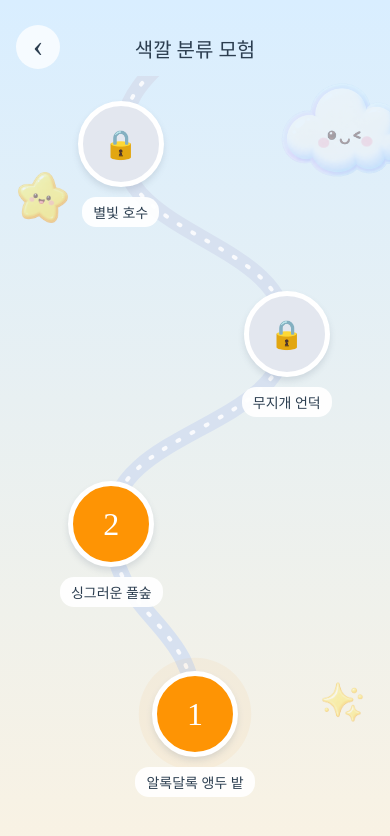
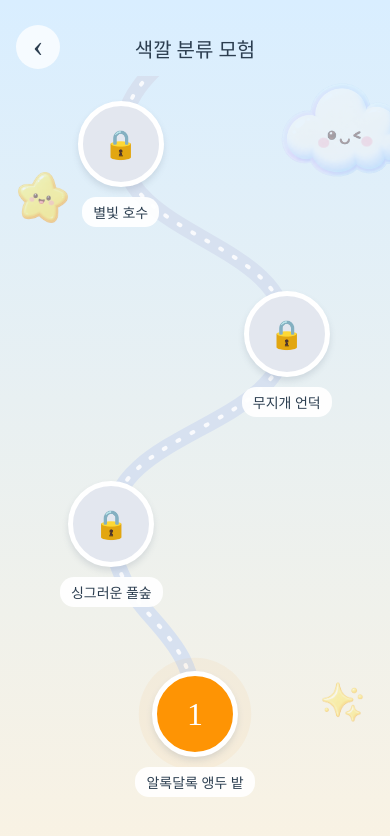
Before and after one commit to julia2524/playgrondApp, a React Native app: screen /StageMapScreen in a window 390 px wide. Shown: the top 836 px of the page. Built offline with nearby package versions, Linux system fonts and the light colour scheme.

Commit message:
라운드 늘릴 준비 완료

```diff
--- a/screens/StageMap/StageMapScreen.tsx
+++ b/screens/StageMap/StageMapScreen.tsx
@@ -1,91 +1,104 @@
 import React, { useEffect, useRef, useState } from "react";
+
 import { ScrollView, View } from "react-native";
+
 import { useNavigation } from "@react-navigation/native";
+
 import { NativeStackNavigationProp } from "@react-navigation/native-stack";
+
 import { RootStackParamList } from "../../navigation/types";
+
 import {
   Container,
   Content,
   StageMapHeaderCenter,
   StageMapTitle,
 } from "../../styles/stageMapStyles";
+
 import MapTrail from "../../components/stageMap/MapTrail";
+
 import StageNode from "../../components/stageMap/StageNode";
-import { useSafeAreaInsets } from "react-native-safe-area-context";
 
 import DecorativeBackground from "../../components/common/DecorativeBackground";
+
 import AppHeader from "../../components/common/AppHeader";
+
 import GradientBackground from "../../components/common/GradientBackground";
+import { createInitialProgress, GameProgress } from "./gameProgress";
+import { STAGE_CONFIGS } from "./stageConfigs";
 
 type NavigationProp = NativeStackNavigationProp<
   RootStackParamList,
   "StageMapScreen"
 >;
 
-interface Stage {
-  level: number;
-  name: string;
-  unlocked: boolean;
-  completed: boolean;
-  xOffset: number; // -1(왼쪽) ~ 1(오른쪽) 사이, 중앙 기준 상대 위치
-}
-
-const stages: Stage[] = [
-  {
-    level: 1,
-    name: "알록달록 앵두 밭",
-    unlocked: true,
-    completed: false,
-    xOffset: 0,
-  },
-  {
-    level: 2,
-    name: "싱그러운 풀숲",
-    unlocked: true,
-    completed: false,
-    xOffset: -0.62,
-  },
-  {
-    level: 3,
-    name: "무지개 언덕",
-    unlocked: false,
-    completed: false,
-    xOffset: 0.68,
-  },
-  {
-    level: 4,
-    name: "별빛 호수",
-    unlocked: false,
-    completed: false,
-    xOffset: -0.55,
-  },
-  {
-    level: 5,
-    name: "캔디 공장",
-    unlocked: false,
-    completed: false,
-    xOffset: 0.3,
-  },
-];
+// ==========================================
+// 맵 레이아웃 설정
+// ==========================================
 
 const NODE_STEP_Y = 190;
+
 const TOP_PADDING = 110;
+
 const BOTTOM_PADDING = 130;
+
 const NODE_RADIUS = 43;
+
 const NODE_CONTAINER_WIDTH = 120;
+
 const HORIZONTAL_SAFE_PADDING = 60;
 
+// ==========================================
+// Screen
+// ==========================================
+
 export default function StageMapScreen() {
-  const insets = useSafeAreaInsets(); // ⭐ 추가
   const navigation = useNavigation<NavigationProp>();
+
   const scrollRef = useRef<ScrollView>(null);
+
   const [trackWidth, setTrackWidth] = useState(0);
+
+  // ==========================================
+  // ⭐ 게임 Progress
+  // 나중에 AsyncStorage에서 불러올 예정
+  // ==========================================
+
+  const [progress] = useState<GameProgress>(() => createInitialProgress());
+
+  // ==========================================
+  // ⭐ StageConfig + Progress 결합
+  // ==========================================
+
+  const stages = STAGE_CONFIGS.map((stage) => {
+    const levelProgress = progress.levels.find(
+      (item) => item.level === stage.level,
+    );
+
+    return {
+      ...stage,
+
+      unlocked: levelProgress?.unlocked ?? false,
+
+      completed: levelProgress?.completed ?? false,
+
+      stars: levelProgress?.stars ?? 0,
+
+      maxStars: levelProgress?.maxStars ?? 5,
+    };
+  });
+
+  // ==========================================
+  // 전체 맵 높이
+  // ==========================================
 
   const contentHeight =
     TOP_PADDING + BOTTOM_PADDING + (stages.length - 1) * NODE_STEP_Y;
 
-  // ⭐ 핵심: 모든 위치를 "실제 픽셀" 기준, 하나의 좌표계에서 계산
-  // index 0(레벨1) = 화면 맨 아래, 마지막 index(레벨5) = 맨 위
+  // ==========================================
+  // ⭐ Stage 실제 위치 계산
+  // ==========================================
+
   const positions = stages.map((stage, index) => {
     const y = contentHeight - BOTTOM_PADDING - index * NODE_STEP_Y;
 
@@ -93,32 +106,63 @@ export default function StageMapScreen() {
       trackWidth / 2 - HORIZONTAL_SAFE_PADDING,
       0,
     );
+
     const x = trackWidth / 2 + stage.xOffset * usableHalfWidth;
 
-    return { x, y };
+    return {
+      x,
+      y,
+    };
   });
 
-  // ⭐ 처음 진입 시 맨 아래(레벨1)가 보이도록 스크롤
+  // ==========================================
+  // 처음 진입하면 Level 1 위치로
+  // ==========================================
+
   useEffect(() => {
+    if (trackWidth === 0) return;
+
     const timer = setTimeout(() => {
-      scrollRef.current?.scrollToEnd({ animated: false });
+      scrollRef.current?.scrollToEnd({
+        animated: false,
+      });
     }, 0);
+
     return () => clearTimeout(timer);
   }, [trackWidth]);
 
+  // ==========================================
+  // 스테이지 클릭
+  // ==========================================
+
   const handleStagePress = (level: number, unlocked: boolean) => {
     if (!unlocked) return;
-    navigation.navigate("ClassificationPlayScreen", { level });
+
+    navigation.navigate("ClassificationPlayScreen", {
+      level,
+    });
   };
 
-  // "지금 도전 중" = 잠금 해제됐지만 아직 완료 안 한 첫 스테이지
-  const currentLevel = stages.find((s) => s.unlocked && !s.completed)?.level;
+  // ==========================================
+  // 현재 진행 중인 레벨
+  // ==========================================
+
+  const currentLevel =
+    stages.find((stage) => stage.unlocked && !stage.completed)?.level ?? null;
+
+  // ==========================================
+  // Render
+  // ==========================================
 
   return (
     <Container>
+      {/* Background */}
+
       <GradientBackground />
+
       <DecorativeBackground />
-      {/* 🌟 헤더에 안전영역(상태바 높이)만큼 패딩을 주어 카메라 홀 침범 방지 */}
+
+      {/* Header */}
 
       <AppHeader
         onBack={() => navigation.goBack()}
@@ -129,29 +173,46 @@ export default function StageMapScreen() {
         }
       />
 
+      {/* Map */}
+
       <Content>
         <ScrollView
           ref={scrollRef}
           showsVerticalScrollIndicator={false}
-          onLayout={(e) => setTrackWidth(e.nativeEvent.layout.width)}
+          onLayout={(event) => {
+            setTrackWidth(event.nativeEvent.layout.width);
+          }}
           contentContainerStyle={{
             minHeight: contentHeight,
           }}
         >
-          <View style={{ height: contentHeight }}>
+          <View
+            style={{
+              height: contentHeight,
+            }}
+          >
+            {/* ======================================
+                길
+            ====================================== */}
+
             {trackWidth > 0 && (
               <MapTrail
                 width={trackWidth}
                 height={contentHeight}
-                points={positions.map((pos, index) => ({
-                  ...pos,
+                points={positions.map((position, index) => ({
+                  ...position,
+
                   completed: stages[index].completed,
                 }))}
               />
             )}
 
+            {/* ======================================
+                Stage
+            ====================================== */}
+
             {stages.map((stage, index) => {
-              const pos = positions[index];
+              const position = positions[index];
 
               return (
                 <StageNode
@@ -163,8 +224,9 @@ export default function StageMapScreen() {
                   isCurrent={stage.level === currentLevel}
                   onPress={() => handleStagePress(stage.level, stage.unlocked)}
                   style={{
-                    left: pos.x - NODE_CONTAINER_WIDTH / 2,
-                    top: pos.y - NODE_RADIUS,
+                    left: position.x - NODE_CONTAINER_WIDTH / 2,
+
+                    top: position.y - NODE_RADIUS,
                   }}
                 />
               );
--- /dev/null
+++ b/screens/StageMap/gameProgress.ts
@@ -0,0 +1,118 @@
+import { STAGE_CONFIGS } from "./stageConfigs";
+
+export interface LevelProgress {
+  level: number;
+
+  unlocked: boolean;
+
+  completed: boolean;
+
+  stars: number;
+
+  maxStars: number;
+}
+
+export interface GameProgress {
+  levels: LevelProgress[];
+}
+
+// ==========================================
+// 최초 게임 데이터 생성
+// ==========================================
+
+export function createInitialProgress(): GameProgress {
+  return {
+    levels: STAGE_CONFIGS.map((stage, index) => ({
+      level: stage.level,
+
+      // ⭐ Level 1만 처음부터 열기
+      unlocked: index === 0,
+
+      completed: false,
+
+      stars: 0,
+
+      maxStars: 5,
+    })),
+  };
+}
+
+// ==========================================
+// 특정 레벨 찾기
+// ==========================================
+
+export function getLevelProgress(
+  progress: GameProgress,
+  level: number,
+): LevelProgress | undefined {
+  return progress.levels.find((item) => item.level === level);
+}
+
+// ==========================================
+// 별 업데이트
+// ==========================================
+
+export function updateLevelStars(
+  progress: GameProgress,
+  level: number,
+  stars: number,
+): GameProgress {
+  return {
+    ...progress,
+
+    levels: progress.levels.map((item) =>
+      item.level === level
+        ? {
+            ...item,
+
+            // ⭐ 기존 기록보다 높은 별만 저장
+            stars: Math.max(item.stars, stars),
+
+            completed: true,
+          }
+        : item,
+    ),
+  };
+}
+
+// ==========================================
+// 다음 레벨 잠금 해제
+// ==========================================
+
+export function unlockNextLevel(
+  progress: GameProgress,
+  completedLevel: number,
+): GameProgress {
+  const nextLevel = completedLevel + 1;
+
+  return {
+    ...progress,
+
+    levels: progress.levels.map((item) =>
+      item.level === nextLevel
+        ? {
+            ...item,
+            unlocked: true,
+          }
+        : item,
+    ),
+  };
+}
+
+// ==========================================
+// 레벨 완료 처리
+// ==========================================
+
+export function completeLevel(
+  progress: GameProgress,
+  level: number,
+  stars: number,
+): GameProgress {
+  // 1️⃣ 별 저장
+  const updatedProgress = updateLevelStars(progress, level, stars);
+
+  // 2️⃣ 다음 레벨 오픈
+  const unlockedProgress = unlockNextLevel(updatedProgress, level);
+
+  return unlockedProgress;
+}
--- /dev/null
+++ b/screens/StageMap/stageConfigs.ts
@@ -0,0 +1,42 @@
+export interface StageConfig {
+  level: number;
+  name: string;
+  xOffset: number;
+}
+
+export const STAGE_CONFIGS: StageConfig[] = [
+  {
+    level: 1,
+    name: "알록달록 앵두 밭",
+    xOffset: 0,
+  },
+
+  {
+    level: 2,
+    name: "싱그러운 풀숲",
+    xOffset: -0.62,
+  },
+
+  {
+    level: 3,
+    name: "무지개 언덕",
+    xOffset: 0.68,
+  },
+
+  {
+    level: 4,
+    name: "별빛 호수",
+    xOffset: -0.55,
+  },
+
+  {
+    level: 5,
+    name: "캔디 공장",
+    xOffset: 0.3,
+  },
+  {
+    level: 6,
+    name: "구름 위 정원",
+    xOffset: -0.7,
+  },
+];
--- a/screens/games/classification/color/ClassificationPlayScreen.tsx
+++ b/screens/games/classification/color/ClassificationPlayScreen.tsx
@@ -17,9 +17,9 @@ import GameHeader from "./components/GameHeader";
 import TutorialOverlay from "../../../../components/common/TutorialOverlay";
 
 import { generateRounds } from "./createRounds";
-import { classificationLevels } from "./levels";
 
 import { Container, GameBoard } from "./styles/classificationStyles";
+import { classificationLevels } from "./constants/levels";
 
 type PlayScreenRouteProp = RouteProp<
   RootStackParamList,
--- a/screens/games/classification/color/levels.ts
+++ b/screens/games/classification/color/constants/levels.ts
@@ -1,7 +1,7 @@
 // //Level 1~5의 문제 규칙 설정: "이 레벨의 규칙이 무엇인가"
 
 // Level 1~5의 색깔 분류 문제 규칙 설정
-import { ClassificationLevel } from "./types";
+import { ClassificationLevel } from "../types";
 
 export const classificationLevels: ClassificationLevel[] = [
   // Level 1: 기초 단계 (선택지 2개: 정답 1 + 전혀 다른 오답 1)
```
